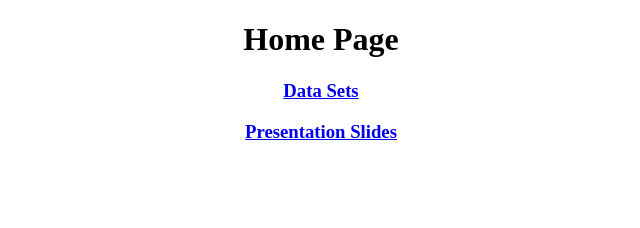
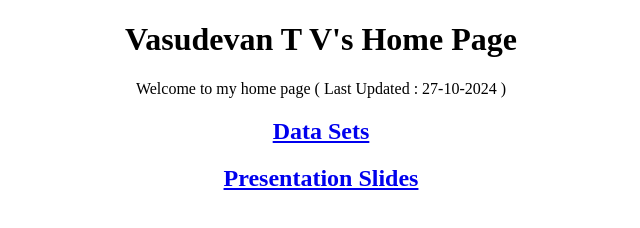
Before and after one commit to vasudevantv/vasudevantv.github.io, a plain HTML site: page index.html in a window 1280 px wide. Shown: the whole page, without its empty margins (319-959 px from the left). Drawn offline with Linux system fonts and the light colour scheme.

Commit message:
Update index.html

```diff
--- a/index.html
+++ b/index.html
@@ -6,9 +6,10 @@
 <body>
 
 <center>
-<h1>Home Page</h1>
-<h3><a href="datasets.html">Data Sets</a></h3>
-<h3><a href="slides.html">Presentation Slides</a></h3>
+<h1>Vasudevan T V's Home Page</h1>
+<p>Welcome to my home page ( Last Updated : 27-10-2024 )</p>
+<h2><a href="datasets.html">Data Sets</a></h2>
+<h2><a href="slides.html">Presentation Slides</a></h2>
 </center>
 
 </body>
```
